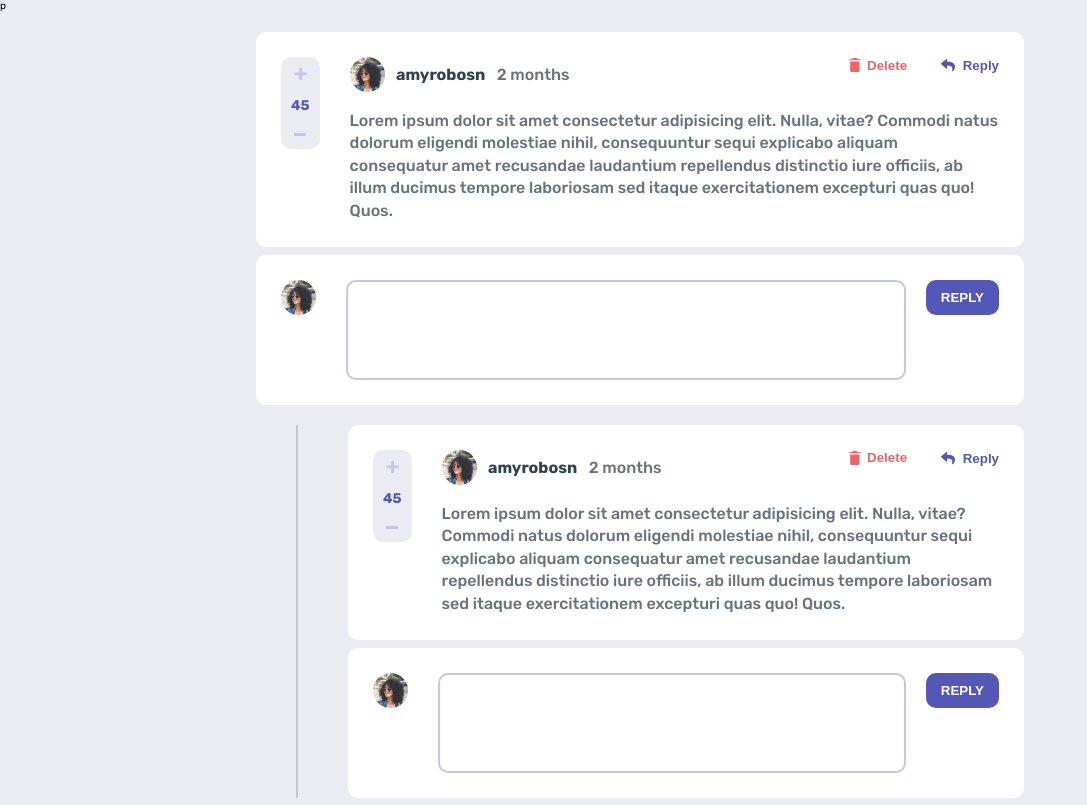
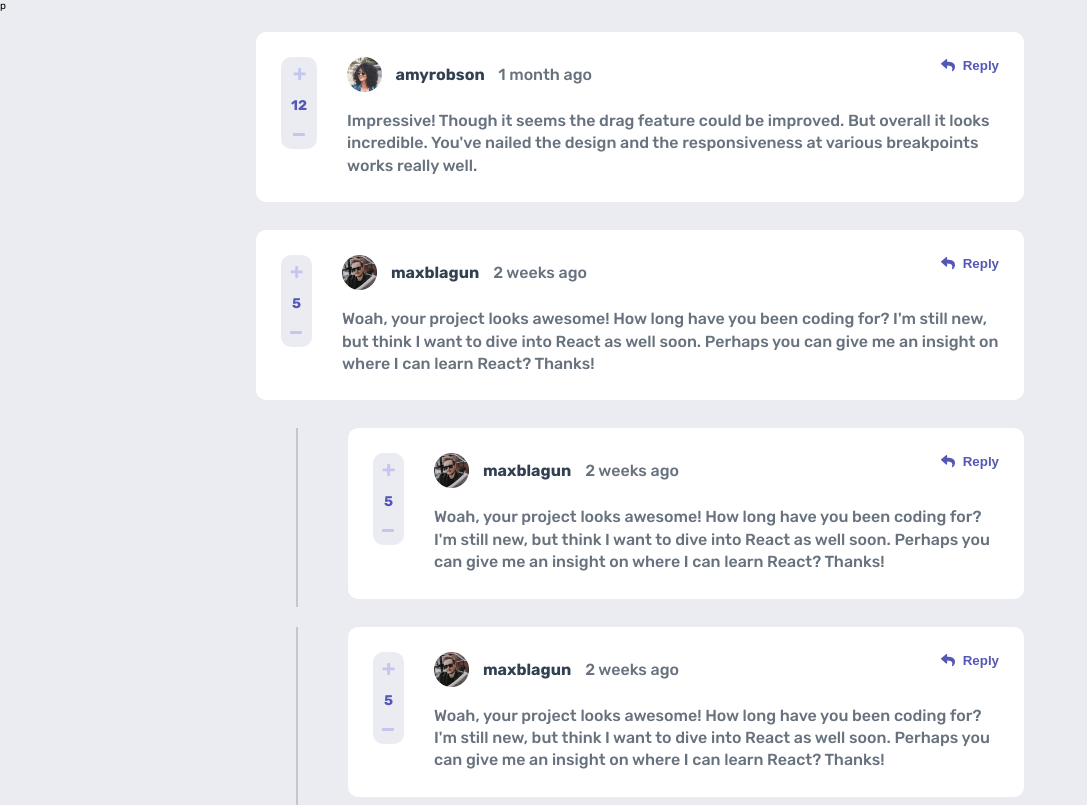
Before and after one commit to AbbasSaad27/interactive-comment-section, a plain HTML site: page index.html in a window 1280 px wide. Shown: the whole page, without its empty margins (0-1087 px from the left). Drawn offline with Linux system fonts and the light colour scheme.

Commit message:
almost done with templating

```diff
--- a/css/style.css
+++ b/css/style.css
@@ -86,7 +86,7 @@ button {
 .about-user {
     margin-bottom: 1.8rem;
     align-items: center;
-    width: 22rem;
+    width: 24.5rem;
 }
 
 .name {
--- a/index.html
+++ b/index.html
@@ -16,7 +16,7 @@
 </head>
 <body class="container">
     <section class="comment-section">
-      <div class="comment-n-reply-box">
+      <!-- <div class="comment-n-reply-box">
         <article class="comment-box">
           <div class="votes">
             <button type="button" class="btn btn-vote btn-upvote">
@@ -115,7 +115,7 @@
             </button>
           </form>
         </div>
-      </div>
+      </div>       -->
     </section>
 </body>
 </html>
--- a/js/app.js
+++ b/js/app.js
@@ -0,0 +1,144 @@
+'use strict';
+
+const commentSection = document.querySelector(".comment-section")
+
+
+const getCommentsData = async function() {
+    const res = await fetch("../data.json")
+    const {comments, currentUser: {username: currentuserName, image: {png: currentUserPic}}} = await res.json()
+
+    comments.forEach(function({createdAt, content, user, replies,score}) {
+        console.log(user)
+        let commentHtml = `<div class="comment-n-reply-box">
+                            <article class="comment-box">
+                            <div class="votes">
+                                <button type="button" class="btn btn-vote btn-upvote">
+                                <svg width="11" height="11" xmlns="http://www.w3.org/2000/svg">
+                                    <path class="icon icon-up" d="M6.33 10.896c.137 0 .255-.05.354-.149.1-.1.149-.217.149-.354V7.004h3.315c.136 0 .254-.05.354-.149.099-.1.148-.217.148-.354V5.272a.483.483 0 0 0-.148-.354.483.483 0 0 0-.354-.149H6.833V1.4a.483.483 0 0 0-.149-.354.483.483 0 0 0-.354-.149H4.915a.483.483 0 0 0-.354.149c-.1.1-.149.217-.149.354v3.37H1.08a.483.483 0 0 0-.354.15c-.1.099-.149.217-.149.353v1.23c0 .136.05.254.149.353.1.1.217.149.354.149h3.333v3.39c0 .136.05.254.15.353.098.1.216.149.353.149H6.33Z" fill="#C5C6EF"/>
+                                </svg>
+                                </button>
+                                <span class="count-vote">${score}</span>
+                                <button type="button" class="btn btn-vote btn-downvote">
+                                <svg width="11" height="3" xmlns="http://www.w3.org/2000/svg">
+                                    <path class="icon icon-down" d="M9.256 2.66c.204 0 .38-.056.53-.167.148-.11.222-.243.222-.396V.722c0-.152-.074-.284-.223-.395a.859.859 0 0 0-.53-.167H.76a.859.859 0 0 0-.53.167C.083.437.009.57.009.722v1.375c0 .153.074.285.223.396a.859.859 0 0 0 .53.167h8.495Z" fill="#C5C6EF"/>
+                                </svg>
+                                </button>
+                            </div>
+                            <div class="about-comment">
+                                <div>
+                                <div class="about-user">
+                                    <img class="user-pfp" src="${user.image.png}" alt="">
+                                    <p class="name">${user.username}</p>
+                                    <span class="createdAt">${createdAt}</span>
+                                </div>
+                                <div class="btns-container">
+                                ${user.username === currentuserName ?
+                                    `<button type="button" class="btn btn-del">
+                                        <svg width="12" height="14" xmlns="http://www.w3.org/2000/svg">
+                                            <path class="icon icon-del" d="M1.167 12.448c0 .854.7 1.552 1.555 1.552h6.222c.856 0 1.556-.698 1.556-1.552V3.5H1.167v8.948Zm10.5-11.281H8.75L7.773 0h-3.88l-.976 1.167H0v1.166h11.667V1.167Z" fill="#ED6368"/>
+                                        </svg>
+                                        <span class="btn-text">Delete</span>
+                                    </button>
+                                    <button type="button" class="btn btn-edit">
+                                        <svg width="14" height="14" xmlns="http://www.w3.org/2000/svg">
+                                            <path d="M13.479 2.872 11.08.474a1.75 1.75 0 0 0-2.327-.06L.879 8.287a1.75 1.75 0 0 0-.5 1.06l-.375 3.648a.875.875 0 0 0 .875.954h.078l3.65-.333c.399-.04.773-.216 1.058-.499l7.875-7.875a1.68 1.68 0 0 0-.061-2.371Zm-2.975 2.923L8.159 3.449 9.865 1.7l2.389 2.39-1.75 1.706Z" fill="#5357B6"/>
+                                        </svg>
+                                        <span class="btn-text">Edit</span>
+                                    </button>
+                                    `
+                                        :
+                                    `<button type="button" class="btn btn-reply">
+                                        <svg width="14" height="13" xmlns="http://www.w3.org/2000/svg">
+                                            <path class="icon icon-reply" d="M.227 4.316 5.04.16a.657.657 0 0 1 1.085.497v2.189c4.392.05 7.875.93 7.875 5.093 0 1.68-1.082 3.344-2.279 4.214-.373.272-.905-.07-.767-.51 1.24-3.964-.588-5.017-4.829-5.078v2.404c0 .566-.664.86-1.085.496L.227 5.31a.657.657 0 0 1 0-.993Z" fill="#5357B6"/>
+                                        </svg>
+                                        <span class="btn-text">Reply</span>
+                                    </button>`
+                                }
+                                </div>
+                                </div>
+                                <p class="comment">${content}</p>
+                            </div>
+                            </article>
+                            ${user.username !== currentuserName && `<div class="reply-box hidden">
+                            <img class="user-pfp" src="images/avatars/image-amyrobson.png" alt="user">
+                            <form class="reply-form">
+                                <textarea class="reply-textbox" name="reply" id="reply"></textarea>
+                                <button type="submit" class="btn btn-submit">
+                                Reply
+                                </button>
+                            </form>
+                            </div>`}
+                        </div>`
+
+                        if(replies[0]) {
+                            replies.forEach(function(reply) {
+                                console.log(reply)
+                                commentHtml += `<div class="comment-n-reply-box reply-block">
+                                <article class="comment-box">
+                                <div class="votes">
+                                    <button type="button" class="btn btn-vote btn-upvote">
+                                    <svg width="11" height="11" xmlns="http://www.w3.org/2000/svg">
+                                        <path class="icon icon-up" d="M6.33 10.896c.137 0 .255-.05.354-.149.1-.1.149-.217.149-.354V7.004h3.315c.136 0 .254-.05.354-.149.099-.1.148-.217.148-.354V5.272a.483.483 0 0 0-.148-.354.483.483 0 0 0-.354-.149H6.833V1.4a.483.483 0 0 0-.149-.354.483.483 0 0 0-.354-.149H4.915a.483.483 0 0 0-.354.149c-.1.1-.149.217-.149.354v3.37H1.08a.483.483 0 0 0-.354.15c-.1.099-.149.217-.149.353v1.23c0 .136.05.254.149.353.1.1.217.149.354.149h3.333v3.39c0 .136.05.254.15.353.098.1.216.149.353.149H6.33Z" fill="#C5C6EF"/>
+                                    </svg>
+                                    </button>
+                                    <span class="count-vote">${score}</span>
+                                    <button type="button" class="btn btn-vote btn-downvote">
+                                    <svg width="11" height="3" xmlns="http://www.w3.org/2000/svg">
+                                        <path class="icon icon-down" d="M9.256 2.66c.204 0 .38-.056.53-.167.148-.11.222-.243.222-.396V.722c0-.152-.074-.284-.223-.395a.859.859 0 0 0-.53-.167H.76a.859.859 0 0 0-.53.167C.083.437.009.57.009.722v1.375c0 .153.074.285.223.396a.859.859 0 0 0 .53.167h8.495Z" fill="#C5C6EF"/>
+                                    </svg>
+                                    </button>
+                                </div>
+                                <div class="about-comment">
+                                    <div>
+                                    <div class="about-user">
+                                        <img class="user-pfp" src="${user.image.png}" alt="">
+                                        <p class="name">${user.username}</p>
+                                        <span class="createdAt">${createdAt}</span>
+                                    </div>
+                                    <div class="btns-container">
+                                    ${user.username === currentuserName ?
+                                        `<button type="button" class="btn btn-del">
+                                            <svg width="12" height="14" xmlns="http://www.w3.org/2000/svg">
+                                                <path class="icon icon-del" d="M1.167 12.448c0 .854.7 1.552 1.555 1.552h6.222c.856 0 1.556-.698 1.556-1.552V3.5H1.167v8.948Zm10.5-11.281H8.75L7.773 0h-3.88l-.976 1.167H0v1.166h11.667V1.167Z" fill="#ED6368"/>
+                                            </svg>
+                                            <span class="btn-text">Delete</span>
+                                        </button>
+                                        <button type="button" class="btn btn-edit">
+                                            <svg width="14" height="14" xmlns="http://www.w3.org/2000/svg">
+                                                <path d="M13.479 2.872 11.08.474a1.75 1.75 0 0 0-2.327-.06L.879 8.287a1.75 1.75 0 0 0-.5 1.06l-.375 3.648a.875.875 0 0 0 .875.954h.078l3.65-.333c.399-.04.773-.216 1.058-.499l7.875-7.875a1.68 1.68 0 0 0-.061-2.371Zm-2.975 2.923L8.159 3.449 9.865 1.7l2.389 2.39-1.75 1.706Z" fill="#5357B6"/>
+                                            </svg>
+                                            <span class="btn-text">Edit</span>
+                                        </button>
+                                        `
+                                            :
+                                        `<button type="button" class="btn btn-reply">
+                                            <svg width="14" height="13" xmlns="http://www.w3.org/2000/svg">
+                                                <path class="icon icon-reply" d="M.227 4.316 5.04.16a.657.657 0 0 1 1.085.497v2.189c4.392.05 7.875.93 7.875 5.093 0 1.68-1.082 3.344-2.279 4.214-.373.272-.905-.07-.767-.51 1.24-3.964-.588-5.017-4.829-5.078v2.404c0 .566-.664.86-1.085.496L.227 5.31a.657.657 0 0 1 0-.993Z" fill="#5357B6"/>
+                                            </svg>
+                                            <span class="btn-text">Reply</span>
+                                        </button>`
+                                    }
+                                    </div>
+                                    </div>
+                                    <p class="comment">${content}</p>
+                                </div>
+                                </article>
+                                ${user.username !== currentuserName && `<div class="reply-box hidden">
+                                <img class="user-pfp" src="images/avatars/image-amyrobson.png" alt="user">
+                                <form class="reply-form">
+                                    <textarea class="reply-textbox" name="reply" id="reply"></textarea>
+                                    <button type="submit" class="btn btn-submit">
+                                    Reply
+                                    </button>
+                                </form>
+                                </div>`}
+                            </div>`
+                            })
+                        }
+                        commentSection.insertAdjacentHTML("beforeend", commentHtml)
+    })
+
+
+}
+
+getCommentsData()
```
